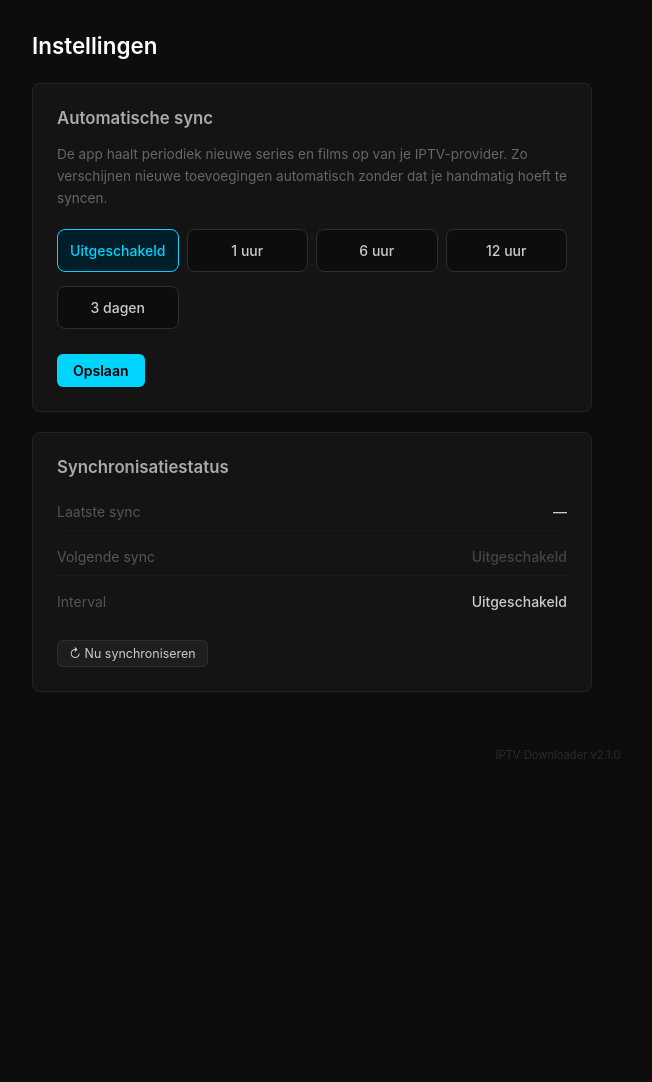
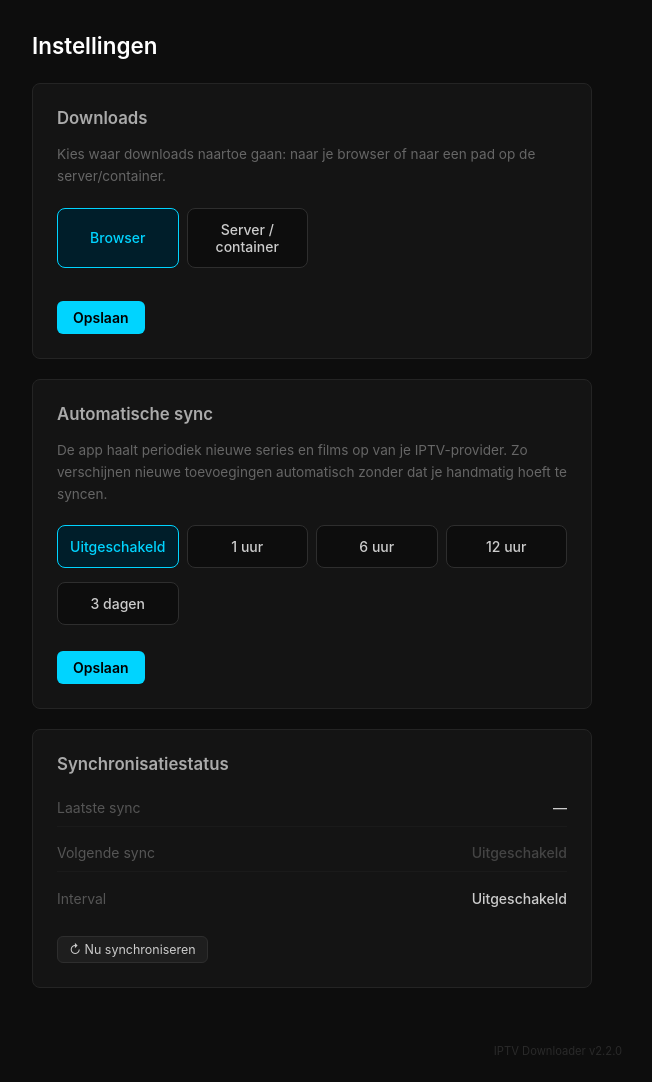
Before and after one commit to RichrdJ/iptv-downloader, a Flask app: page /settings in a window 1280 px wide. Shown: the part 54-1136 px from the top of the page, without its empty margins (82-734 px from the left). Before the commit the page ends 813 px from the top, so only its background shows below. Run offline with Flask 3, Linux system fonts and the light colour scheme; the visitor is signed in with stand-in values (Sample User, id 1).

Commit message:
feat: download naar server/container + README update
- Download modus instelbaar: browser of server (pad configureerbaar)
- Achtergrond download naar container pad via /download/server endpoint
- Status endpoint voor actieve downloads
- Instellingenpagina uitgebreid met download sectie
- README herschreven: films, favorieten, server downloads, auto-sync
- stack.yml: /mnt/video/_downloads volume mount toegevoegd
- Versie 2.2.0

Co-Authored-By: Claude Opus 4.6 <noreply@anthropic.com>

```diff
--- a/app.py
+++ b/app.py
@@ -15,7 +15,7 @@ import requests as http
 from flask import (Flask, render_template, request, redirect,
                    url_for, session, Response, stream_with_context, jsonify)
 
-VERSION = "2.1.0"
+VERSION = "2.2.0"
 
 app = Flask(__name__)
 app.secret_key = os.environ.get('SECRET_KEY', os.urandom(24))
@@ -30,7 +30,10 @@ def inject_globals():
                 fav_movie_ids.add(f['movie_id'])
             else:
                 fav_ids.add(f.get('series_id'))
-    return {'version': VERSION, 'fav_ids': fav_ids, 'fav_movie_ids': fav_movie_ids}
+    dl_settings = load_settings() if 'server' in session else {}
+    return {'version': VERSION, 'fav_ids': fav_ids, 'fav_movie_ids': fav_movie_ids,
+            'dl_mode': dl_settings.get('download_mode', 'browser'),
+            'dl_path': dl_settings.get('download_path', '')}
 
 CONFIG_DIR   = Path(os.environ.get('CONFIG_DIR',   '/config'))
 DOWNLOAD_DIR = Path(os.environ.get('DOWNLOAD_DIR', '/downloads'))
@@ -285,7 +288,11 @@ def _settings_file() -> Path:
 
 def load_settings() -> dict:
     f = _settings_file()
-    return json.load(open(f)) if f.exists() else {'sync_interval': 0}
+    defaults = {'sync_interval': 0, 'download_mode': 'browser', 'download_path': '/mnt/video/_downloads'}
+    if f.exists():
+        stored = json.load(open(f))
+        defaults.update(stored)
+    return defaults
 
 
 def save_settings(data: dict):
@@ -716,6 +723,72 @@ def stream_movie(movie_id):
 
 
 # ---------------------------------------------------------------------------
+# Routes — download to container
+# ---------------------------------------------------------------------------
+
+_active_downloads = {}
+
+@app.route('/download/server', methods=['POST'])
+def download_server():
+    client = get_client()
+    if not client:
+        return jsonify(error='not logged in'), 401
+    data     = request.get_json()
+    dtype    = data.get('type', 'episode')
+    item_id  = str(data.get('id'))
+    ext      = data.get('ext', 'mkv')
+    filename = data.get('filename', f'{item_id}.{ext}')
+    settings = load_settings()
+    dl_path  = Path(settings.get('download_path', '/mnt/video/_downloads'))
+
+    if dtype == 'movie':
+        url = client.movie_url(item_id, ext)
+    else:
+        url = client.stream_url(item_id, ext)
+
+    if item_id in _active_downloads:
+        return jsonify(error='already downloading'), 409
+
+    def _download():
+        try:
+            _active_downloads[item_id] = {'filename': filename, 'status': 'downloading'}
+            dl_path.mkdir(parents=True, exist_ok=True)
+            dest = dl_path / filename
+            r = http.get(url, stream=True, timeout=(CONNECTION_TIMEOUT, None),
+                         headers={'User-Agent': 'IPTV-Downloader/1.0'})
+            r.raise_for_status()
+            total = int(r.headers.get('Content-Length', 0))
+            written = 0
+            with open(dest, 'wb') as f:
+                for chunk in r.iter_content(chunk_size=1024 * 256):
+                    if chunk:
+                        f.write(chunk)
+                        written += len(chunk)
+            _active_downloads[item_id] = {'filename': filename, 'status': 'done',
+                                          'size': written}
+        except Exception as e:
+            _active_downloads[item_id] = {'filename': filename, 'status': 'error',
+                                          'error': str(e)}
+
+    t = threading.Thread(target=_download, daemon=True)
+    t.start()
+    return jsonify(ok=True, filename=filename)
+
+
+@app.route('/download/status/<item_id>')
+def download_status(item_id):
+    info = _active_downloads.get(item_id)
+    if not info:
+        return jsonify(status='unknown')
+    return jsonify(**info)
+
+
+@app.route('/download/status')
+def download_status_all():
+    return jsonify(downloads=_active_downloads)
+
+
+# ---------------------------------------------------------------------------
 # Routes — settings
 # ---------------------------------------------------------------------------
 
@@ -733,8 +806,11 @@ def settings():
     if 'server' not in session:
         return redirect(url_for('index'))
     if request.method == 'POST':
-        interval = int(request.form.get('sync_interval', 0))
-        save_settings({'sync_interval': interval})
+        s = load_settings()
+        s['sync_interval']  = int(request.form.get('sync_interval', s.get('sync_interval', 0)))
+        s['download_mode']  = request.form.get('download_mode', s.get('download_mode', 'browser'))
+        s['download_path']  = request.form.get('download_path', '').strip() or s.get('download_path', '/mnt/video/_downloads')
+        save_settings(s)
         return redirect(url_for('settings'))
 
     s     = load_settings()
--- a/stack.yml
+++ b/stack.yml
@@ -8,6 +8,7 @@ services:
     volumes:
       - iptv_config:/config
       - iptv_downloads:/downloads
+      - /mnt/video/_downloads:/mnt/video/_downloads
     deploy:
       replicas: 1
       restart_policy:
--- a/templates/settings.html
+++ b/templates/settings.html
@@ -6,6 +6,45 @@
 </div>
 
 <div style="display:flex;flex-direction:column;gap:1.25rem;max-width:560px">
+
+  <!-- Downloads -->
+  <div class="card">
+    <h2 style="margin-bottom:1rem">Downloads</h2>
+    <p style="font-size:.85rem;color:#666;margin-bottom:1.25rem;line-height:1.6">
+      Kies waar downloads naartoe gaan: naar je browser of naar een pad op de server/container.
+    </p>
+
+    <form method="POST" action="/settings">
+      <input type="hidden" name="sync_interval" value="{{ settings.sync_interval }}">
+
+      <div class="interval-grid" style="margin-bottom:1rem">
+        <label class="interval-option {{ 'selected' if settings.download_mode == 'browser' else '' }}">
+          <input type="radio" name="download_mode" value="browser"
+                 {{ 'checked' if settings.download_mode == 'browser' else '' }}>
+          <span class="interval-label">Browser</span>
+        </label>
+        <label class="interval-option {{ 'selected' if settings.download_mode == 'server' else '' }}">
+          <input type="radio" name="download_mode" value="server"
+                 {{ 'checked' if settings.download_mode == 'server' else '' }}>
+          <span class="interval-label">Server / container</span>
+        </label>
+      </div>
+
+      <div id="server-path-group" style="display:{{ 'block' if settings.download_mode == 'server' else 'none' }}">
+        <div class="form-group">
+          <label>Download pad</label>
+          <input type="text" name="download_path" value="{{ settings.download_path }}"
+                 placeholder="/mnt/video/_downloads"
+                 style="font-family:monospace;font-size:.82rem">
+        </div>
+        <p style="font-size:.78rem;color:#555;margin-top:-.5rem;line-height:1.5">
+          Zorg dat dit pad als volume gemount is in de container.
+        </p>
+      </div>
+
+      <button type="submit" class="btn btn-primary" style="margin-top:.75rem">Opslaan</button>
+    </form>
+  </div>
 
   <!-- Auto-sync -->
   <div class="card">
@@ -16,6 +55,8 @@
     </p>
 
     <form method="POST" action="/settings">
+      <input type="hidden" name="download_mode" value="{{ settings.download_mode }}">
+      <input type="hidden" name="download_path" value="{{ settings.download_path }}">
       <div class="interval-grid">
         {% for val, label in sync_options %}
         <label class="interval-option {{ 'selected' if settings.sync_interval == val else '' }}">
@@ -82,11 +123,18 @@
 </style>
 
 <script>
-// Highlight selected option on click without waiting for form submit
 document.querySelectorAll('.interval-option input[type=radio]').forEach(radio => {
   radio.addEventListener('change', () => {
-    document.querySelectorAll('.interval-option').forEach(opt => opt.classList.remove('selected'));
+    const grid = radio.closest('.interval-grid');
+    grid.querySelectorAll('.interval-option').forEach(opt => opt.classList.remove('selected'));
     radio.closest('.interval-option').classList.add('selected');
+  });
+});
+
+document.querySelectorAll('input[name=download_mode]').forEach(radio => {
+  radio.addEventListener('change', () => {
+    document.getElementById('server-path-group').style.display =
+      document.querySelector('input[name=download_mode]:checked').value === 'server' ? 'block' : 'none';
   });
 });
 </script>
```
Also changed, not shown: templates/movie_list.html (+10 -2 lines), templates/seasons.html (+13 -4 lines), README.md.
